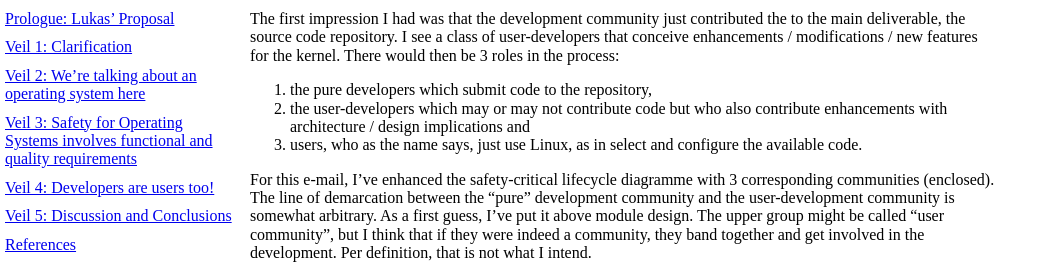
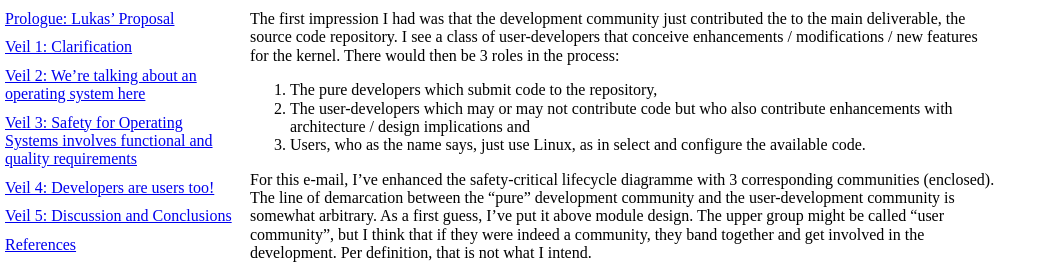
Before and after one commit to OpenJohnMacGregor/ElisaPages, a Jekyll site: the page built from docs/PseudoDIA.md, in a window 1280 px wide and 1400 px high, scrolled down 9581 px. Shown: the part 179-452 px from the top of the window, without its empty margins (0-1056 px from the left). Built offline with Jekyll 4.4.1, drawn with Linux system fonts in a browser that asks for light colours; some of the changed text lies outside the part shown.

Commit message:
Typo...
Signed-off-by: John MacGregor <open.john.macgregor@gmail.com>

```diff
--- a/docs/PseudoDIA.md
+++ b/docs/PseudoDIA.md
@@ -308,9 +308,9 @@ Who is he addressing here? Isn't it the Linux Development Community, not a user
 Again the Development Community is involved... and the result is source code.  But, as with patches that make it to staging, the development community generates some activity on the mailing lists that reflect design or architectural decisions.
 
 The first impression I had was that the development community just contributed the to the main deliverable, the source code repository.  I see a class of user-developers that conceive enhancements / modifications / new features for the kernel.  There would then be 3 roles in the process:
-1. the pure developers which submit code to the repository,
-1. the user-developers which may or may not contribute code but who also contribute enhancements with architecture / design implications and
-1. users, who as the name says, just use Linux, as in select and configure the available code.
+1. The pure developers which submit code to the repository,
+1. The user-developers which may or may not contribute code but who also contribute enhancements with architecture / design implications and
+1. Users, who as the name says, just use Linux, as in select and configure the available code.
 
 For this e-mail, I've enhanced the safety-critical lifecycle diagramme with 3 corresponding communities (enclosed).  The line of demarcation between the "pure" development community and the user-development community is somewhat arbitrary.  As a first guess,  I've put it above module design.  The upper group might be called "user community", but I think that if they were indeed a community, they band together and get involved in the development.  Per definition, that is not what I intend.
 
```
Also changed, not shown: other parts of docs/PseudoDIA.md (+1 -1 lines).
